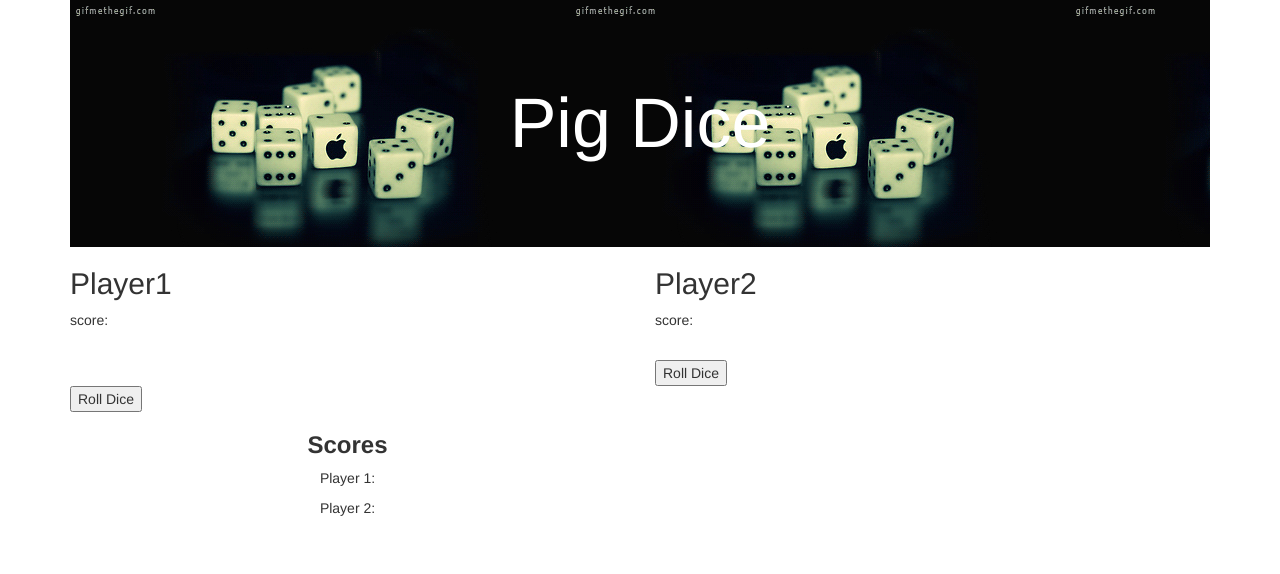
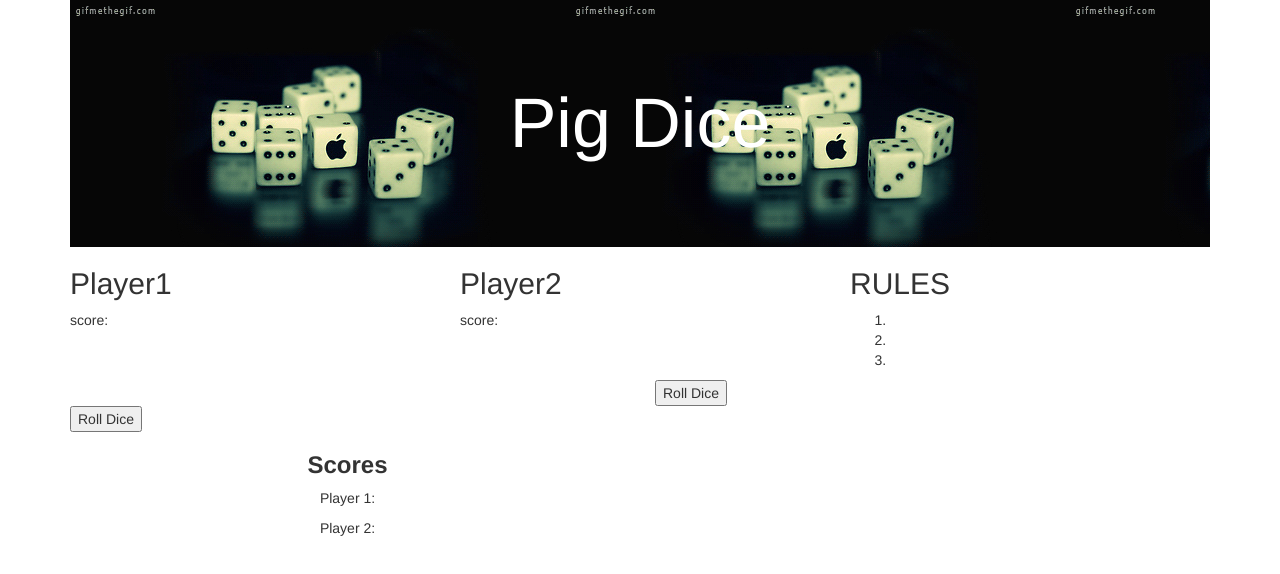
Before and after one commit to Beryle4155/PigDice, a plain HTML site: page index.html in a window 1280 px wide. Drawn offline with Linux system fonts and the light colour scheme; files whose address does not match are found by name.

Commit message:
changes to html

```diff
--- a/index.html
+++ b/index.html
@@ -17,15 +17,24 @@
 
 <!-- page title -->
     <div class="row">
-          <div class="col-md-6">
+          <div class="col-md-4">
               <h2>Player1</h2>
               <p>score:</p>
               <br>
           </div>
 
-          <div class="col-md-6">
+          <div class="col-md-4">
               <h2>Player2</h2>
               <p>score:</p>
+          </div>
+
+          <div class="col-md-4">
+              <h2>RULES</h2>
+              <ol>
+                <li></li>
+                <li></li>
+                <li></li>
+              </ol>
           </div>
 
         <div class="row">
```
